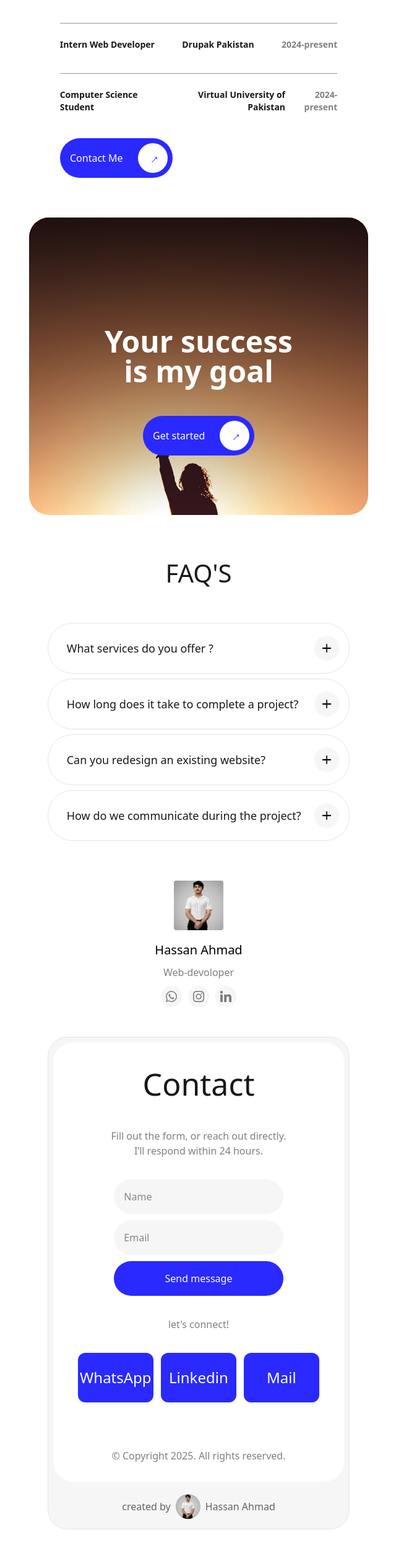
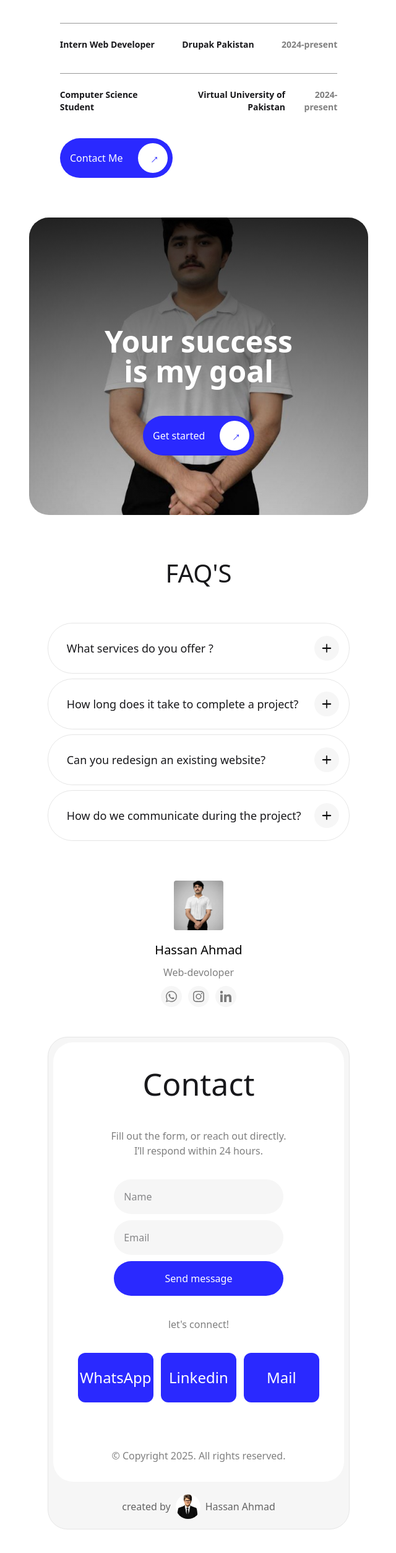
Before and after one commit to Devhassan192/Port-Folio, a website: page index.html in a window 1280 px wide. Shown: the part 4576-7082 px from the top of the page at 62% size, without its empty margins (319-959 px from the left). Drawn offline with nearby package versions, Linux system fonts and the light colour scheme; files whose address does not match are found by name.

Commit message:
Update index.html

```diff
--- a/index.html
+++ b/index.html
@@ -339,7 +339,7 @@
             </div></a></div>
             </div>
             <div class="my-goal   relative  col-span-7 grid items-center md:col-span-5 md:col-start-2 lg:col-span-3 lg:col-start-3 ">
-                <img class="rounded-4xl w-full h-120 object-cover " src="success.png" alt="">
+                <img class="rounded-4xl w-full h-120 object-cover rounded " src="me-2.png" alt="">
                 <div class="absolute  rounded-4xl inset-0 bg-gradient-to-t   from-transparent via-black/40 to-black/80"></div>
                 <div class="flex flex-col absolute inset-0 justify-center items-center pt-20 gap-12">
                     <h1 class=" font-semibold text-5xl text-white text-center">Your success<br>
@@ -419,7 +419,7 @@
             </div>
         </div>
         <div class="info grid justify-center justify-items-center  items-center gap-4.5 px-[clamp(10px,3vw,30px)] col-span-7   md:col-span-5 md:col-start-2 lg:col-span-3 lg:col-start-3 ">
-            <img class="object-cover w-20 h-20 rounded" src="images/me-2.png" alt="">
+            <img class="object-cover w-20 h-20 rounded" src="me-2.png" alt="">
             <div class="name flex justify-center items-center flex-col gap-2.5">
                 <h1 class="text-black font-medium text-xl">Hassan Ahmad</h1>
                 <h1 class="text-black/50">Web-devoloper</h1>
@@ -482,7 +482,7 @@
 
                 </div>
                 <div class="py-2">
-                    <h1 class="flex text-black/60 justify-center items-center gap-2"> created by <img class="object-cover w-10 h-10 rounded-full" src="images/me-2.png" alt=""> Hassan Ahmad</h1>
+                    <h1 class="flex text-black/60 justify-center items-center gap-2"> created by <img class="object-cover w-10 h-10 rounded-full" src="image3.png" alt=""> Hassan Ahmad</h1>
                 </div>
             </div>
 
```
